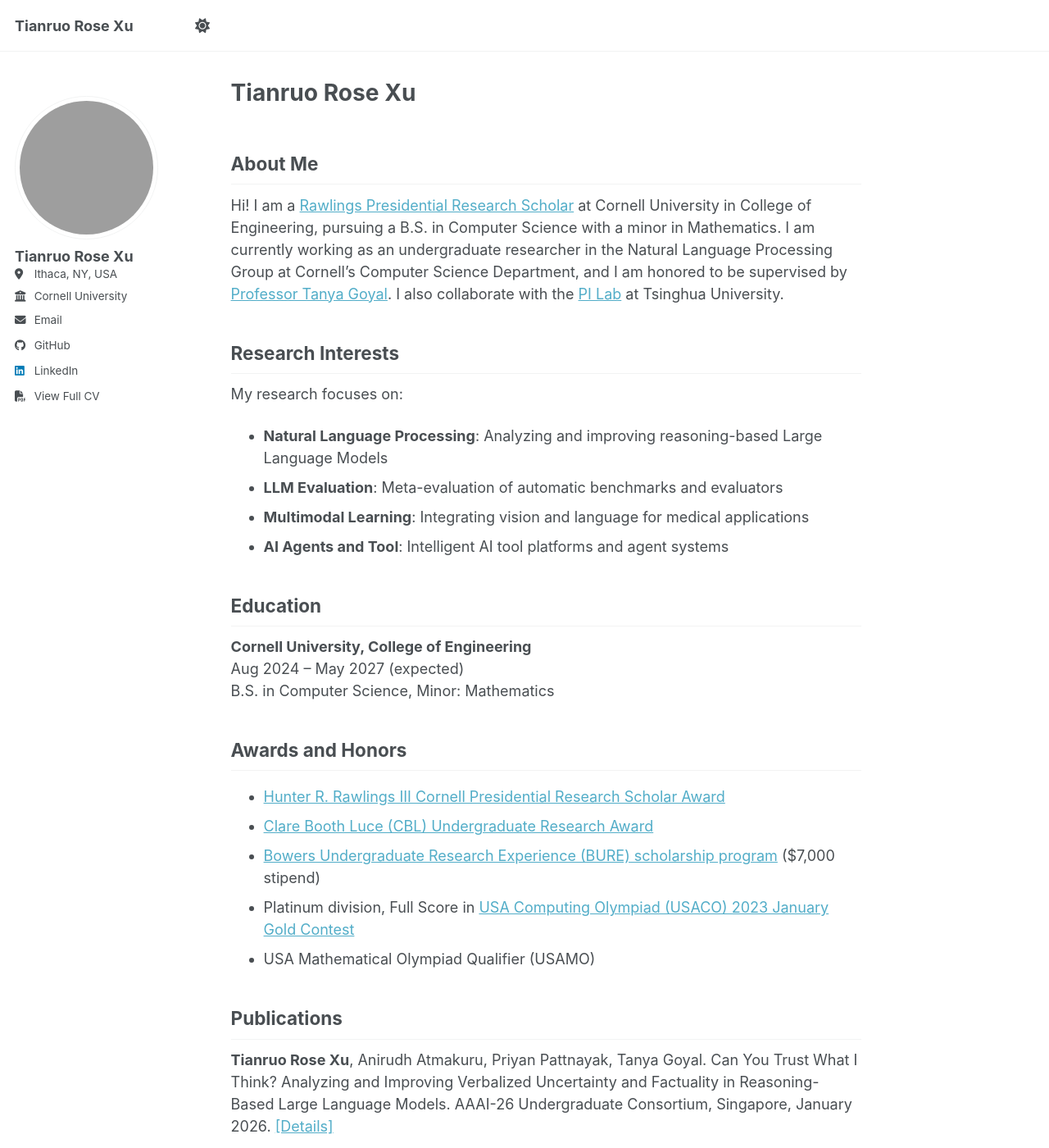
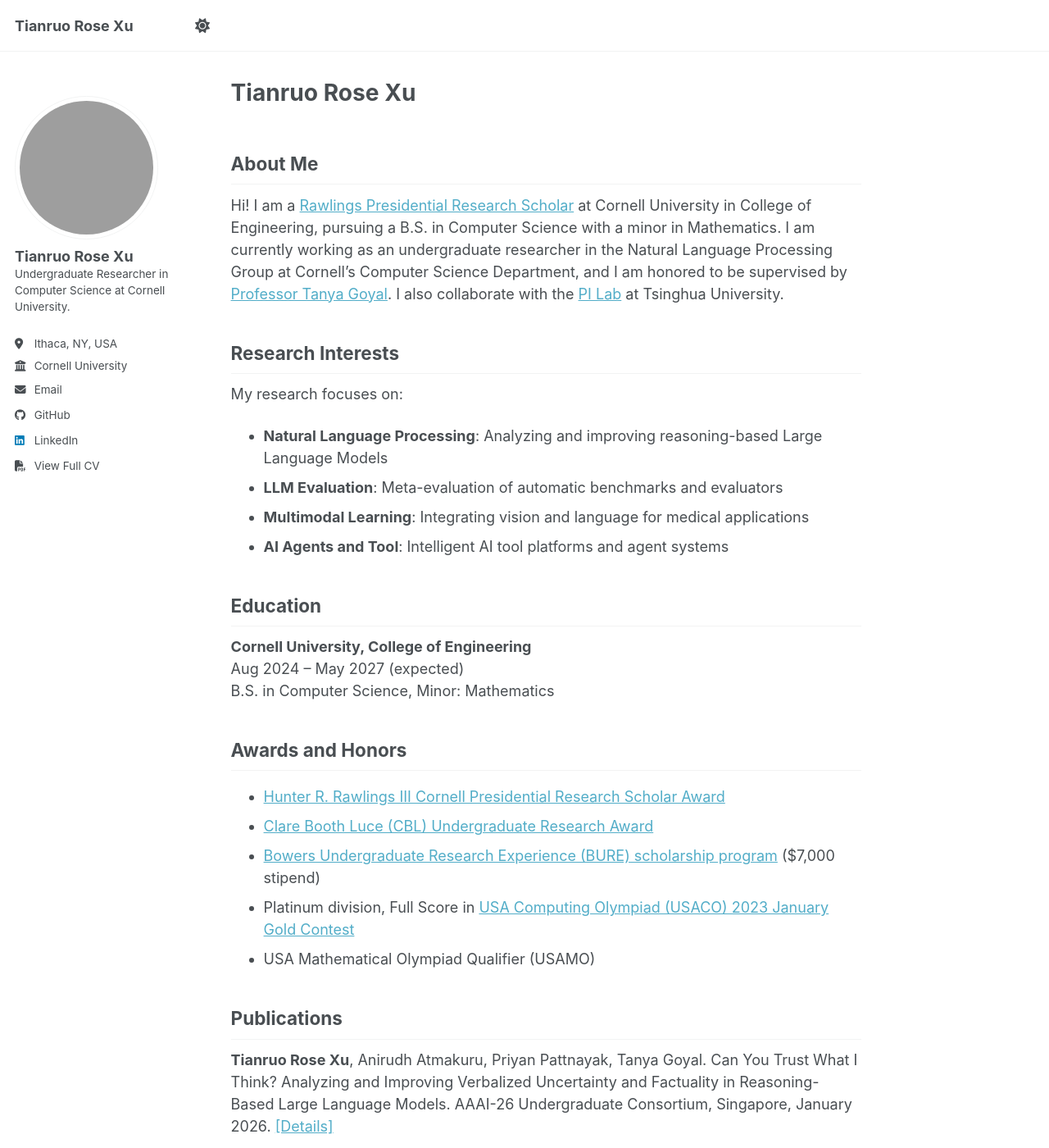
Before and after one commit to XTRose29/xtrose29.github.io, a Jekyll site: the page built from _pages/about.md, in a window 1280 px wide and 1400 px high. Shown: the whole window at 82% size. Built offline with Jekyll 4.4.1, drawn with Linux system fonts in a browser that asks for light colours; a script bundle is joined from its source files by our own code; library files that are not in the unit come from our copies.

Commit message:
Restore bio and adjust spacing between name, bio, and location

```diff
--- a/_config.yml
+++ b/_config.yml
@@ -27,7 +27,7 @@
   avatar_hover     : "headshot_real.jpg"
   name             : "Tianruo Rose Xu"
   pronouns         : # example: "she/her"
-  bio              :
+  bio              : "Undergraduate Researcher in Computer Science at Cornell University."
   location         : "Ithaca, NY, USA"
   employer         : "Cornell University"
   uri              : "https://rosexu.github.io"
--- a/_sass/layout/_sidebar.scss
+++ b/_sass/layout/_sidebar.scss
@@ -197,7 +197,7 @@
 
   @include breakpoint($large) {
     margin-top: 10px;
-    margin-bottom: 30px;
+    margin-bottom: 15px;
   }
 }
 .sidebar .author__name {
@@ -225,8 +225,8 @@
   margin: 0;
 
   @include breakpoint($large) {
-    margin-top: 10px;
-    margin-bottom: 20px;
+    margin-top: 0;
+    margin-bottom: 25px;
   }
 }
 
```
